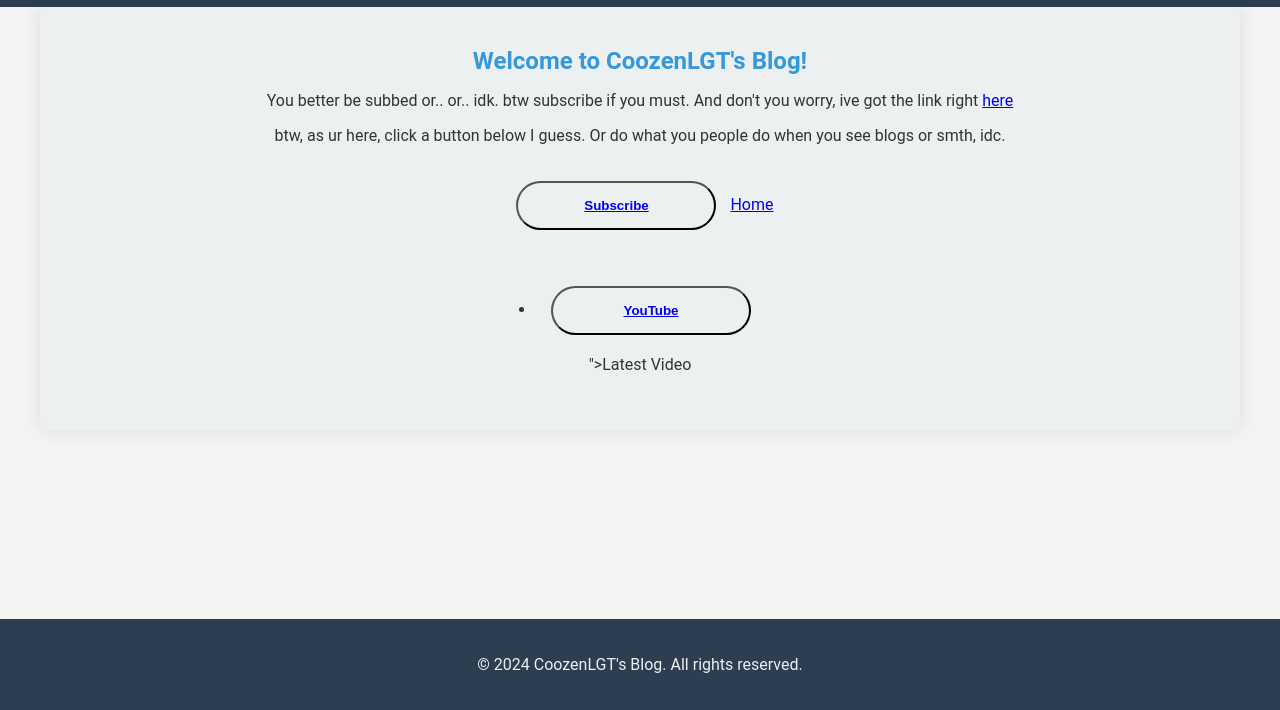
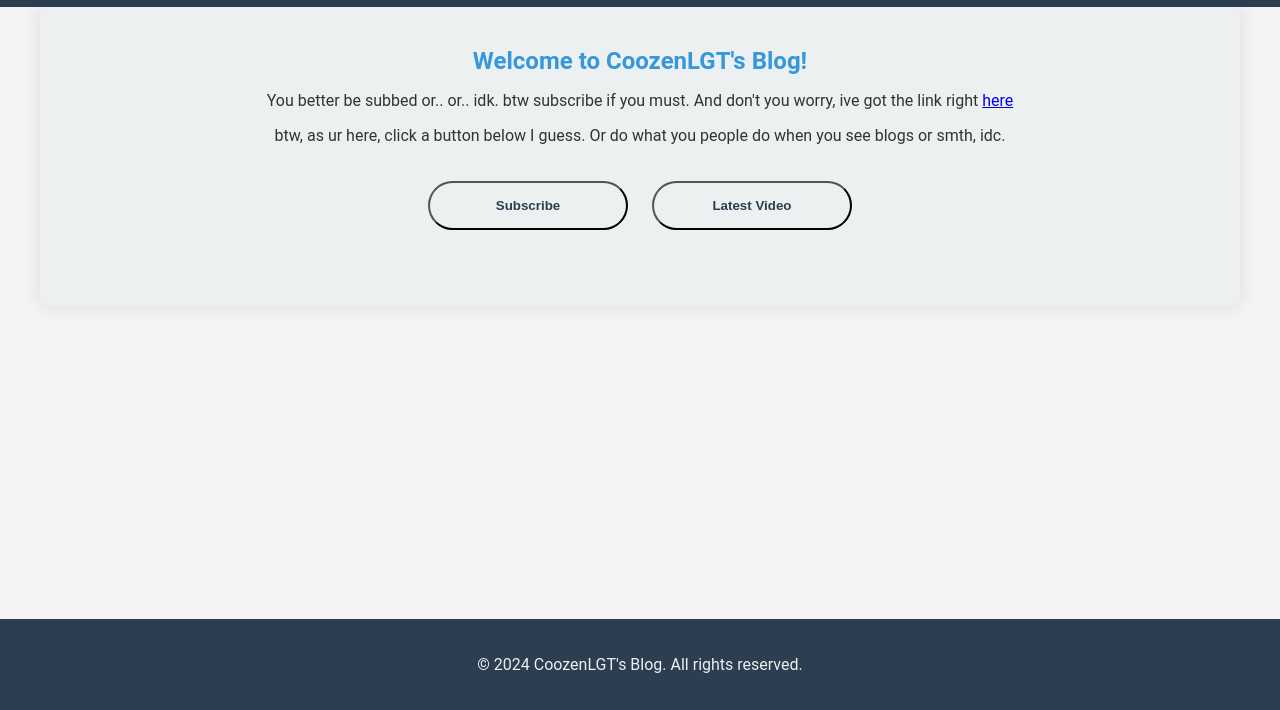
Before and after one commit to CoozenLGT/coozenlgt.github.io, a plain HTML site: page home.html in a window 1280 px wide. Shown: the part 90-800 px from the top of the page. Drawn offline with Linux system fonts and the light colour scheme.

Commit message:
Update home.html

```diff
--- a/home.html
+++ b/home.html
@@ -27,8 +27,7 @@
             <h2>Welcome to CoozenLGT's Blog!</h2>
             <p>You better be subbed or.. or.. idk. btw subscribe if you must. And don't you worry, ive got the link right <a href= "https://www.youtube.com/@coozenlgt">here</a></p>
             <p>btw, as ur here, click a button below I guess. Or do what you people do when you see blogs or smth, idc.</p>
-            <p><button><a href="https://www.youtube.com/@coozenlgt?sub_confirmation=1">Subscribe</button></a>            <a href=" <li><a href="https://coozenlgt.github.io/home.html">Home</a></li>
-                <li><button><a href="https://coozenlgt.github.io/latestvid.html">YouTube</a></li>">Latest Video</button></a></p>
+            <p><a href="https://www.youtube.com/@coozenlgt?sub_confirmation=1"><button>Subscribe</button></a>            <a href="https://coozenlgt.github.io/latestvid.html"><button>Latest Video</button></a></p>
 
         </section>
     </main>
```
